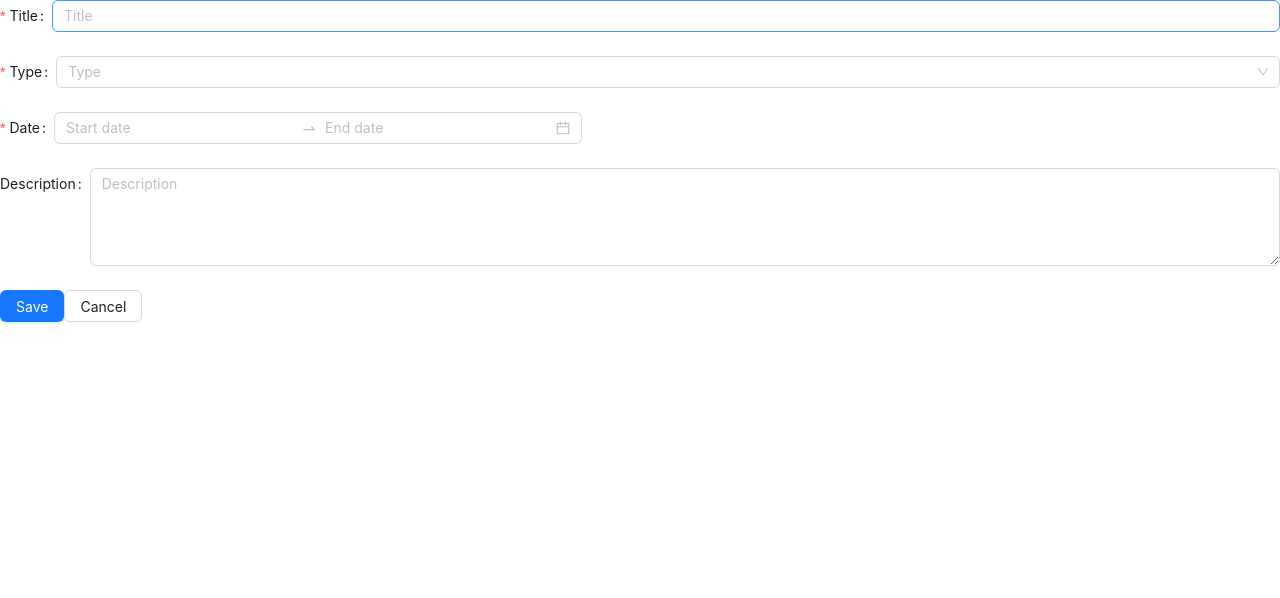
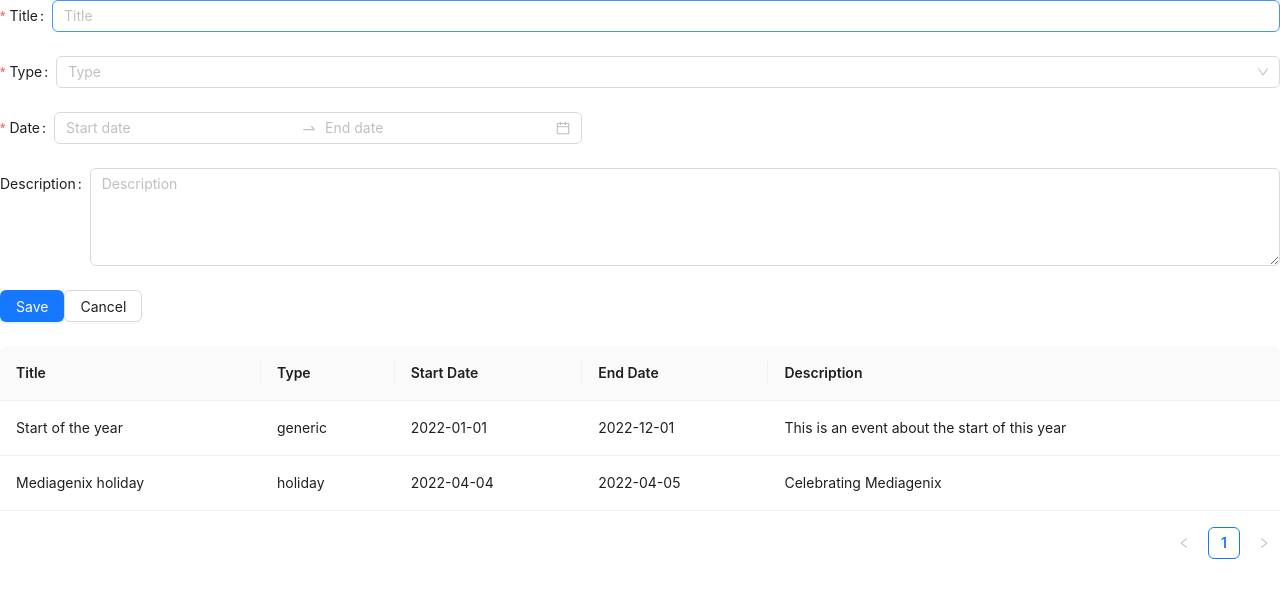
Before and after one commit to Laghzaouim/mediagenix-app, a React (Create React App) app: page / in a window 1280 px wide. Shown: the top 598 px of the page. Built offline with nearby package versions, Linux system fonts and the light colour scheme.

Commit message:
Created the table component

```diff
--- a/src/App.tsx
+++ b/src/App.tsx
@@ -1,6 +1,28 @@
+import moment from 'moment';
 import FormComponent from './components/Form';
+import TableComponent from './components/Table';
 import FormValues from './models/formValues';
+import TableSchema from './models/tableSchema';
 import schema from './schemas/formSchema';
+
+const data: TableSchema[] = [
+  {
+    id: '1',
+    title: 'Start of the year',
+    type: 'generic',
+    startDate: moment('2022-01-01', ' YYYY-MM-DD'), //format in YYYY-MM-DD
+    endDate: moment('2022-12-01', ' YYYY-MM-DD'), //format in YYYY-MM-DD
+    description: 'This is an event about the start of this year',
+  },
+  {
+    id: '2',
+    title: 'Mediagenix holiday',
+    type: 'holiday',
+    startDate: moment('2022-04-04', 'YYYY-MM-DD'), //format in YYYY-MM-DD
+    endDate: moment('2022-04-05', 'YYYY-MM-DD'), //format in YYYY-MM-DD
+    description: 'Celebrating Mediagenix',
+  },
+];
 
 function App() {
   const closeHandler = () => {
@@ -14,13 +36,14 @@ function App() {
   };
 
   return (
-    <div>
+    <>
       <FormComponent
         onClose={closeHandler}
         onSubmit={submitHandler}
         formSchema={schema}
       />
-    </div>
+      <TableComponent schema={schema} dataSource={data} />
+    </>
   );
 }
 
--- /dev/null
+++ b/src/components/Table.tsx
@@ -0,0 +1,53 @@
+import React from 'react';
+import { Table } from 'antd';
+import moment from 'moment';
+import TableSchema from '../models/tableSchema';
+import { ColumnsType } from 'antd/es/table';
+import FormSchema from '../models/formSchema';
+
+interface TableComponentProps {
+  dataSource: TableSchema[];
+  schema: FormSchema[];
+}
+
+const TableComponent: React.FC<TableComponentProps> = React.memo(
+  ({ dataSource, schema }) => {
+    const columns: ColumnsType<TableSchema> = schema.flatMap(
+      ({ label, name }) => {
+        if (label === 'Date' && Array.isArray(name)) {
+          // If this is a "Date" column with a name array, create two columns for the start and end dates
+          return [
+            {
+              title: 'Start Date',
+              dataIndex: name[0],
+              key: `${name[0]}-column`,
+              render: (text: string) =>
+                moment(text).format('YYYY-MM-DD'),
+            },
+            {
+              title: 'End Date',
+              dataIndex: name[1],
+              key: `${name[1]}-column`,
+              render: (text: string) =>
+                moment(text).format('YYYY-MM-DD'),
+            },
+          ];
+        } else {
+          // For all other columns, create a single column
+          const column = {
+            title: label,
+            dataIndex: name,
+            key: `${name}-column`,
+            render: (text: string) => text,
+          };
+
+          return [column];
+        }
+      }
+    );
+
+    return <Table columns={columns} dataSource={dataSource} rowKey='id' />;
+  }
+);
+
+export default TableComponent;
--- /dev/null
+++ b/src/models/tableSchema.ts
@@ -0,0 +1,10 @@
+import { Moment } from 'moment';
+
+export default interface TableSchema {
+  id: string;
+  title: string;
+  type: string;
+  startDate: Moment;
+  endDate: Moment;
+  description: string;
+}
--- a/src/schemas/formSchema.ts
+++ b/src/schemas/formSchema.ts
@@ -1,4 +1,4 @@
-import FormSchema from "../models/formSchema";
+import FormSchema from '../models/formSchema';
 
 const schema: FormSchema[] = [
   {
```
